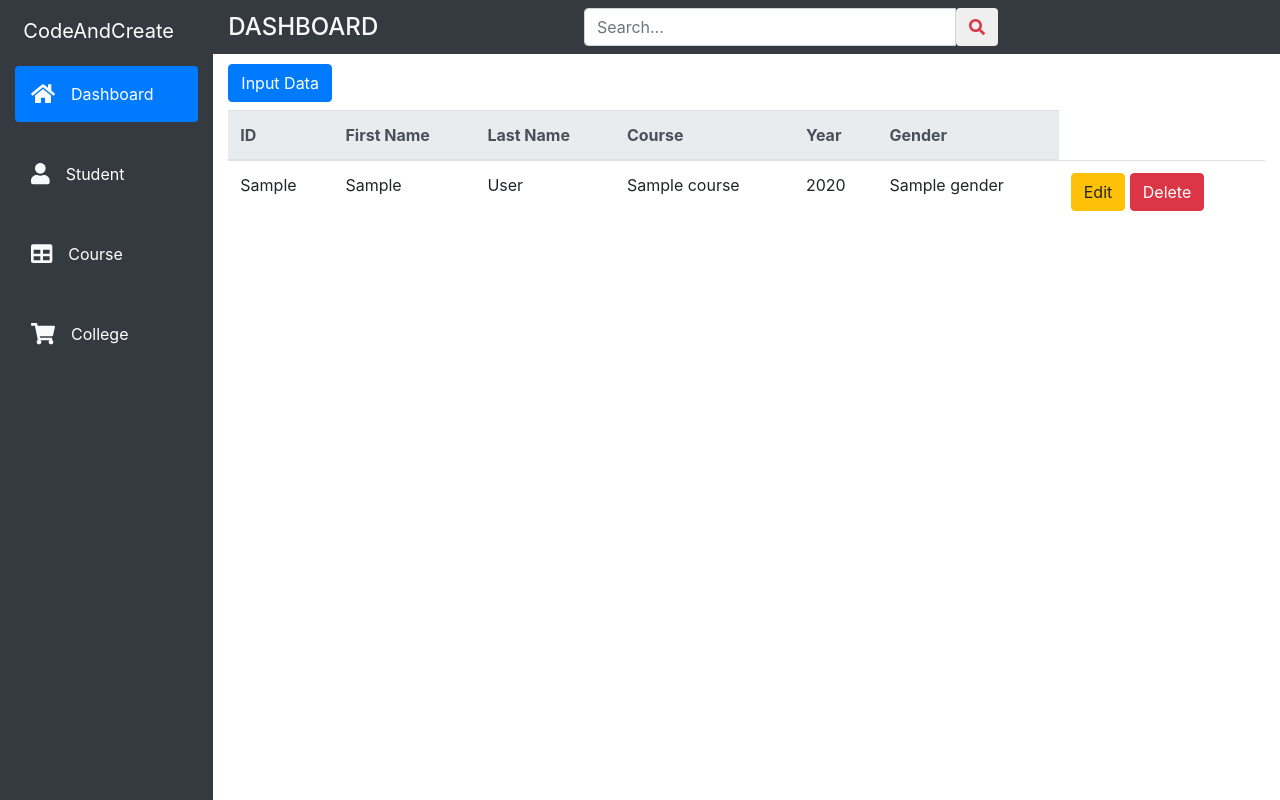
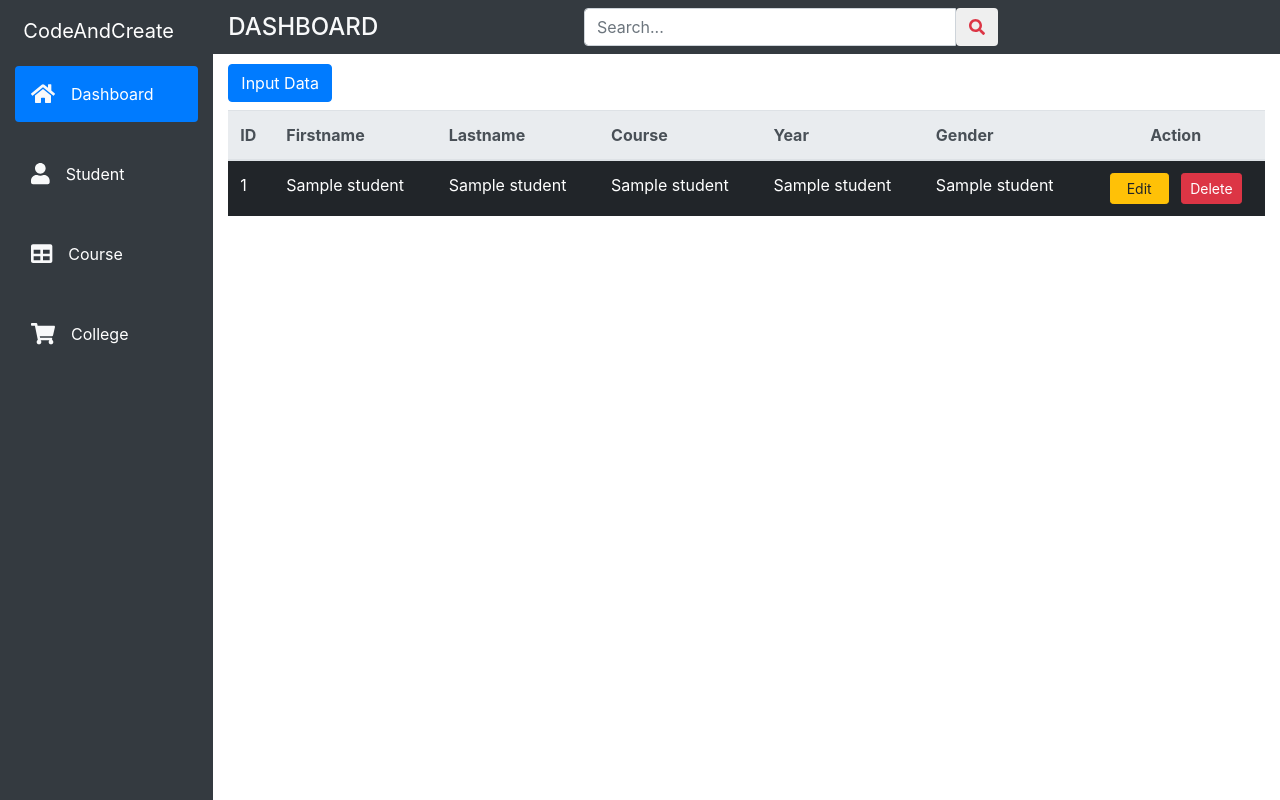
Before and after one commit to kiarahsalera/FLASK-WEBAPP-SSIS, a Flask app: template webapp_ssis/templates/student.html in a window 1280 px wide. Run offline with Flask 2, Linux system fonts and the light colour scheme; the template is opened without the code that fills it: most values are stand-ins (such as "Sample title", 1, 10 or a date in 2020); some libraries are stand-ins or nearby versions.

Commit message:
pages, student crud,database

```diff
--- a/app.py
+++ b/app.py
@@ -1,4 +1,5 @@
 from webapp_ssis import create_app
+
 
 
 app = create_app()
--- a/webapp_ssis/college.py
+++ b/webapp_ssis/college.py
@@ -1,3 +1,7 @@
 from flask import Blueprint, render_template, request, flash, redirect, url_for
 
 college = Blueprint('college', __name__)
+
+@college.route("/college", methods=['GET', 'POST'])
+def displayCollegePage():
+    return render_template('college.html')
--- a/webapp_ssis/course.py
+++ b/webapp_ssis/course.py
@@ -1,3 +1,7 @@
 from flask import Blueprint, render_template, request, flash, redirect, url_for
 
 course = Blueprint('course', __name__)
+
+@course.route("/course", methods=['GET', 'POST'])
+def displayCoursePage():
+    return render_template('course.html')
--- a/webapp_ssis/homepage.py
+++ b/webapp_ssis/homepage.py
@@ -1,4 +1,4 @@
-from flask import Blueprint, render_template, request, flash, redirect, url_for
+from flask import Blueprint, render_template
 
 homepage = Blueprint('homepage', __name__)
 
--- a/webapp_ssis/templates/base.html
+++ b/webapp_ssis/templates/base.html
@@ -24,10 +24,10 @@
             <div class="col-xl-2 col-lg-3 col-md-4 d-flex flex-column flex-shrink-0 fixed-top bg-dark" style="height: 100vh;">
               <a href="#" class="navbar-brand text-white d-block text-center py-3 mb-1 bottom-border">CodeAndCreate</a>
               <ul class="nav nav-pills flex-column mb-auto">
-                <li class="nav-item"><a href="#" class="nav-link text-white p-3 mb-4 active"><i class="fas fa-home text-light fa-lg mr-3"></i>Dashboard</a></li>
-                <li class="nav-item"><a type="submit" href="/student/student" class="nav-link text-white p-3 mb-4"><i class="fas fa-user text-light fa-lg mr-3"></i>Student</a></li>
-                <li class="nav-item"><a href="#" class="nav-link text-white p-3 mb-4"><i class="fas fa-table text-light fa-lg mr-3"></i>Course</a></li>
-                <li class="nav-item"><a href="#" class="nav-link text-white p-3 mb-4"><i class="fas fa-shopping-cart text-light fa-lg mr-3"></i>College</a></li>
+                <li class="nav-item"><a type="submit" href="/" class="nav-link text-white p-3 mb-4 active"><i class="fas fa-home text-light fa-lg mr-3"></i>Dashboard</a></li>
+                <li class="nav-item"><a type="submit" href="/student" class="nav-link text-white p-3 mb-4"><i class="fas fa-user text-light fa-lg mr-3"></i>Student</a></li>
+                <li class="nav-item"><a type="submit" href="/course" class="nav-link text-white p-3 mb-4"><i class="fas fa-table text-light fa-lg mr-3"></i>Course</a></li>
+                <li class="nav-item"><a type="submit" href="/college" class="nav-link text-white p-3 mb-4"><i class="fas fa-shopping-cart text-light fa-lg mr-3"></i>College</a></li>
 
               </ul>
             </div>
@@ -57,12 +57,14 @@
     <!-- end of navbar -->
 
 
-    {% block hello %} {% endblock %}
-    {% block body %} {% endblock %}
+    {% block index %} {% endblock %}
+    {% block student %} {% endblock %}
+    {% block course %} {% endblock %}
+    {% block college %} {% endblock %}
+
 
     <script src="https://code.jquery.com/jquery-3.3.1.slim.min.js" integrity="sha384-q8i/X+965DzO0rT7abK41JStQIAqVgRVzpbzo5smXKp4YfRvH+8abtTE1Pi6jizo" crossorigin="anonymous"></script>
     <script src="https://cdnjs.cloudflare.com/ajax/libs/popper.js/1.14.3/umd/popper.min.js" integrity="sha384-ZMP7rVo3mIykV+2+9J3UJ46jBk0WLaUAdn689aCwoqbBJiSnjAK/l8WvCWPIPm49" crossorigin="anonymous"></script>
     <script src="https://stackpath.bootstrapcdn.com/bootstrap/4.1.1/js/bootstrap.min.js" integrity="sha384-smHYKdLADwkXOn1EmN1qk/HfnUcbVRZyYmZ4qpPea6sjB/pTJ0euyQp0Mk8ck+5T" crossorigin="anonymous"></script>
-    <script src="script.js"></script>
   </body>
 </html>
--- /dev/null
+++ b/webapp_ssis/templates/college.html
@@ -0,0 +1,5 @@
+{% extends "base.html"%}
+
+{% block college %}
+
+{% endblock %}
--- /dev/null
+++ b/webapp_ssis/templates/course.html
@@ -0,0 +1,5 @@
+{% extends "base.html"%}
+
+{% block course %}
+
+{% endblock %}
--- a/webapp_ssis/templates/index.html
+++ b/webapp_ssis/templates/index.html
@@ -1,5 +1,5 @@
 {% extends "base.html"%}
 
-{% block hello %}
+{% block index %}
 
 {% endblock %}
--- a/webapp_ssis/templates/student.html
+++ b/webapp_ssis/templates/student.html
@@ -1,37 +1,93 @@
 {% extends "base.html"%}
 
-    {% block body %}
+    {% block student %}
     <div class="container-fluid">
         <div class="row mb-5">
             <div class="col-10 ml-auto mt-5">
                     <a href="#" class="btn btn-primary mb-2" data-toggle="modal" data-target="#addmodal">Input Data</a>
-                    <table class="table">
+                    <table class="table table-hover table-dark">
                         <thead class="thead-light">
                             <tr>
-                                <th>ID</th>
-                                <th>First Name</th>
-                                <th>Last Name</th>
-                                <th>Course</th>
-                                <th>Year</th>
-                                <th>Gender</th>
-                            </tr>
+                                <th scope="col">ID</th>
+                                <th scope="col">Firstname</th>
+                                <th scope="col">Lastname</th>
+                                <th scope="col">Course</th>
+                                <th scope="col">Year</th>
+                                <th scope="col">Gender</th>
+                                <th scope="col"  class="text-center">Action</th>
+                              </tr>
                         </thead>
                         <tbody>
-                            {% for row in student %}
+                            {% for student in student %}
                                 <tr>
-                                    <td>{{ data.id_no }}</td>
-                                    <td>{{ data.first_name }}</td>
-                                    <td>{{ data.last_name }}</td>
-                                    <td>{{ data.course }}</td>
-                                    <td>{{ data.year_level }}</td>
-                                    <td>{{ data.gender }}</td>
-                                    <td>
-                                        <a href="#" class="btn btn-warning">Edit</a>
-                                        <a href="#" class="btn btn-danger" onclick="return confirm('Are you sure delete this data?')">Delete</a>
-                                    </td>
+                                    <td>{{student[0]}}</td>
+                                    <td>{{student[1]}}</td>
+                                    <td>{{student[2]}}</td>
+                                    <td>{{student[3]}}</td>
+                                    <td>{{student[4]}}</td>
+                                    <td>{{student[5]}}</td>
+                                    <td class="text-center">
+                                        <a href="#" class="btn btn-warning btn-sm px-3" data-toggle="modal" data-target="#edit-student-modal{{student[0]}}">Edit</a>
+                                        <a class="mx-1"></a>
+                                        <form hidden id="del" action="{{url_for('student.deleteStudent')}}" method="POST">
+                                            <input hidden  value={{student[0]}} name="student_id_del">
+                                        </form>
+                                        <button type="submit"  form="del" class="btn btn-danger btn-sm" onclick="return confirm('Are you sure to delete?')">Delete</button>
+                                      </td>
                                 </tr>
-                            {% endfor %}
                         </tbody>
+                        <!-- MODAL EDIT STUDENT-->
+                        <div id="edit-student-modal{{student[0]}}" class="modal fade" tabindex="-1" aria-labelledby="edit-student-label" role="dialog" aria-hidden="true">
+                            <div class="modal-dialog">
+                                <div class="modal-content">
+                                    <div class="modal-header">
+                                        <h4 class="modal-title">Update Information</h4>
+                                    </div>
+                                    <div class="modal-body">
+                                        <form action="{{url_for('student.editStudent')}}" method="POST">
+                                            <div class="form-group">
+                                                <input type="text" class="form-control" id="old_id_number" name="old_id_number" value="{{student[0]}}"required=True type="hidden"/>
+                                              </div>
+                                            <div class="form-group">
+                                                <label>ID No:</label>
+                                                <input type="text" class="form-control" name="id_no" value="{{student[0]}}">
+                                            </div>
+                                            <div class="form-group">
+                                                <label>Firstname</label>
+                                                <input type="text" class="form-control" name="first_name" value="{{student[1]}}">
+                                            </div>
+                                            <div class="form-group">
+                                                <label>Lastname</label>
+                                                <input type="text" class="form-control" name="last_name" value="{{student[2]}}">
+                                            </div>
+                                            <div class="form-group">
+                                                <label>Course:</label>
+                                                <input type="text" class="form-control" name="course" value="{{student[3]}}">
+                                            </div>
+                                            <div class="form-group">
+                                                <label>Year Level:</label>
+                                                <input type="text" class="form-control" name="year_level" value="{{student[4]}}">
+                                            </div>
+                                            <div class="form-group">
+                                                <label>Gender:</label>
+                                                <input type="text" class="form-control" name="gender" value="{{student[5]}}">
+                                            </div>
+                                            <div class="form-group">
+                                                <button class="btn btn-primary" type="submit">Update</button>
+                                            </div>
+                                        </form>
+                                    </div>
+
+                                                <!--MODAL EDIT FOOTER-->
+                                    <div class="modal-footer">
+                                        <button type="button" class="btn btn-secondary" data-dismiss="modal">Close</button>
+                                    </div>
+                                                <!--MODAL EDIT FOOTER END-->
+                                </div>
+                            </div>
+                        </div>
+                        <!--END MODAL EDIT-->
+                {% endfor %}
                     </table>
             </div>
         </div>
@@ -44,30 +100,30 @@
                 </div>
                 <!--MODAL BODY-->
                 <div class="modal-body">
-                    <form action="#" method="post">
+                    <form action="{{url_for('student.addStudent')}}" method="POST">
                         <div class="form-group">
                              <label>ID No:</label>
-                             <input type="text" class="form-control" name="id_no" required="1">
+                             <input type="" class="form-control" name="id_no" id="id_no" required="1">
                          </div>
                          <div class="form-group">
                              <label>First Name:</label>
-                             <input type="text" class="form-control" name="first_name" required="1">
+                             <input type="" class="form-control" name="first_name" id="first_name" required="1">
                          </div>
                          <div class="form-group">
                              <label>Last Name:</label>
-                             <input type="text" class="form-control" name="last_name" required="1">
+                             <input type="" class="form-control" name="last_name" id="last_name" required="1">
                          </div>
                          <div class="form-group">
                              <label>Course:</label>
-                             <input type="text" class="form-control" name="course" required="1">
+                             <input type="" class="form-control" name="course" id="course" required="1">
                          </div>
                          <div class="form-group">
                              <label>Year:</label>
-                             <input type="text" class="form-control" name="year_level" required="1">
+                             <input type="" class="form-control" name="year_level" id="year_level" required="1">
                          </div>
                          <div class="form-group">
                              <label>Gender:</label>
-                             <input type="text" class="form-control" name="gender" required="1">
+                             <input type="" class="form-control" name="gender" id="gender" required="1">
                          </div>
                         <div class="form-group">
                             <button class="btn btn-primary" type="submit">Add Student</button>
```
Also changed, not shown: config.py (added, +9 -0 lines), webapp_ssis/__init__.py (+12 -1 lines), webapp_ssis/functions.py (added, +51 -0 lines), webapp_ssis/student.py (+53 -4 lines).
